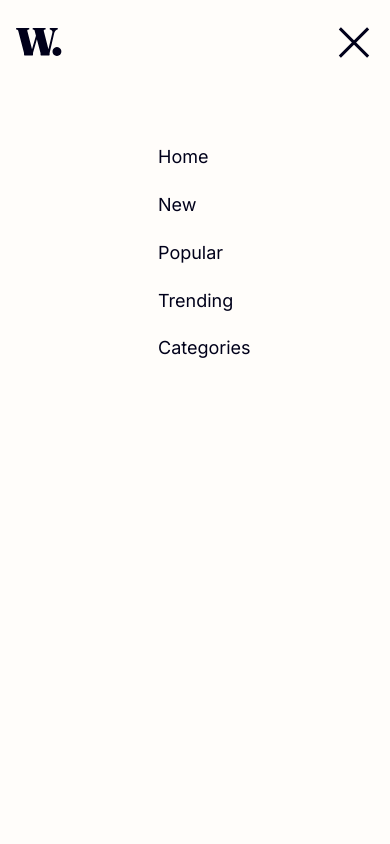
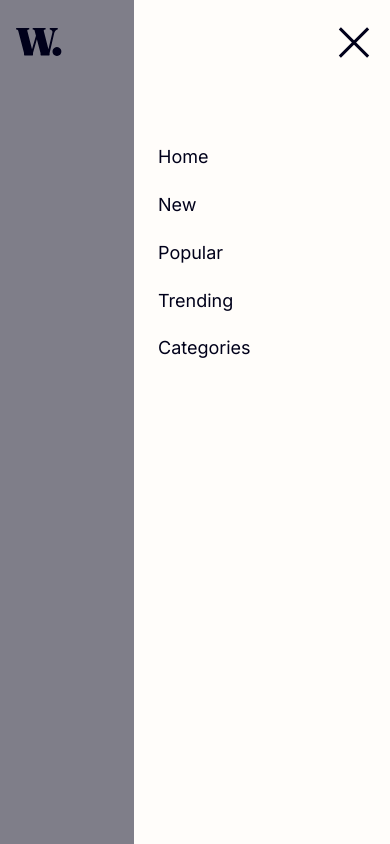
Before and after one commit to pawelpiotrowski38/news-homepage, a React (Vite) app: page / in a window 390 px wide. Both pictures are taken after a click on the button 354 px from the left and 42 px from the top of the page. Built offline with nearby package versions, Linux system fonts and the light colour scheme.

Commit message:
Create mask obscuring page while mobile nav is open

```diff
--- a/src/components/Header.jsx
+++ b/src/components/Header.jsx
@@ -2,6 +2,7 @@ import { useState } from "react";
 import Logo from "./Logo";
 import Navigation from "./Navigation";
 import MenuButton from "./MenuButton";
+import Mask from "./Mask";
 import '../styles/header.css';
 
 export default function Header() {
@@ -21,6 +22,9 @@ export default function Header() {
             <MenuButton
                 onToggleNavigation={handleToggleNavigation}
             />
+            <Mask
+                isState={isNavigationOpen}
+            />
         </header>
     )
 }
--- /dev/null
+++ b/src/components/Mask.jsx
@@ -0,0 +1,7 @@
+import '../styles/mask.css';
+
+export default function Mask({ isState }) {
+    return (
+        <div className={`mask ${isState ? 'mask--visible' : ''}`}></div>
+    )
+}
--- a/src/index.css
+++ b/src/index.css
@@ -5,6 +5,7 @@
     --grayish-blue: hsl(233, 8%, 79%);
     --dark-grayish-blue: hsl(236, 13%, 42%);
     --very-dark-blue: hsl(240, 100%, 5%);
+    --mask: hsla(240, 100%, 5%, 0.5);
 }
 
 *, *::before, *::after {
--- /dev/null
+++ b/src/styles/mask.css
@@ -0,0 +1,17 @@
+.mask {
+    position: absolute;
+    top: 0;
+    left: 0;
+    width: 100vw;
+    min-height: 100vh;
+    background-color: var(--mask);
+    opacity: 0;
+    visibility: hidden;
+    transition: all 0.3s ease-in-out;
+    z-index: 2;
+}
+
+.mask--visible {
+    opacity: 1;
+    visibility: visible;
+}
```
